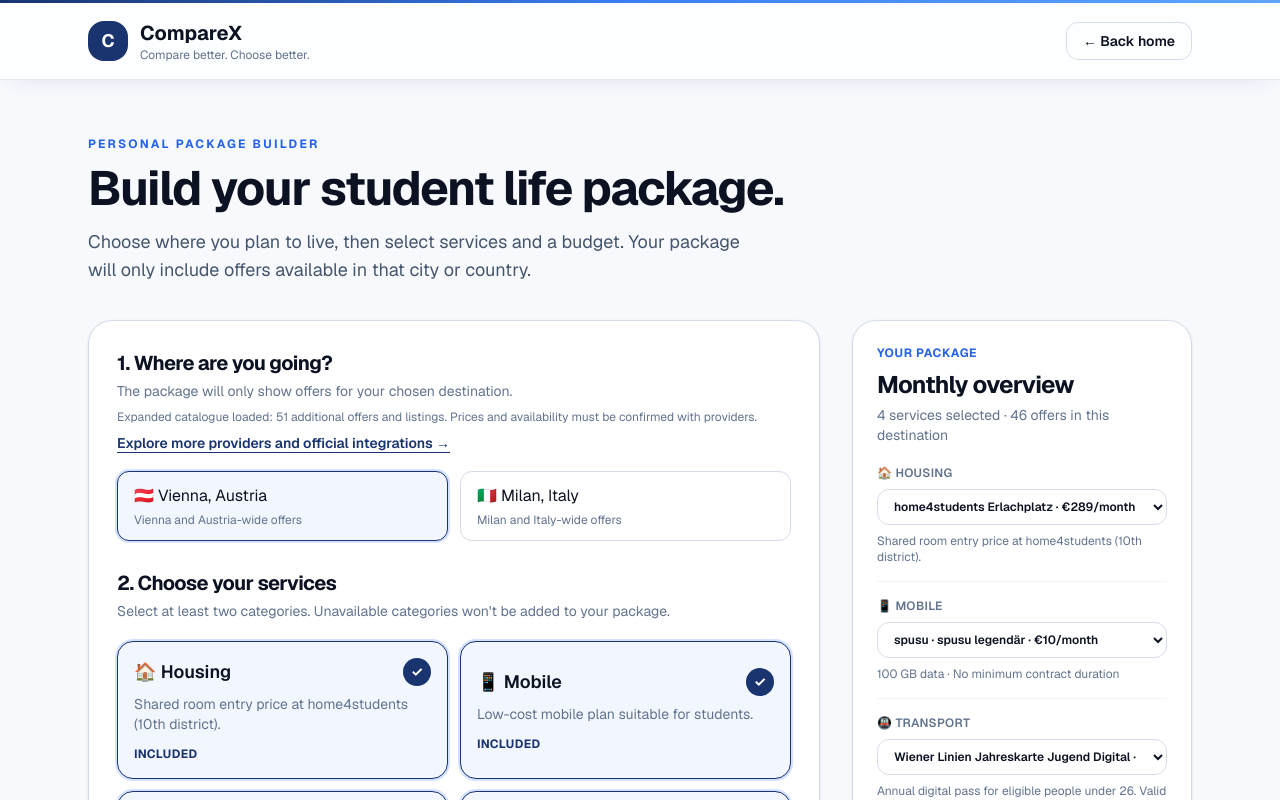
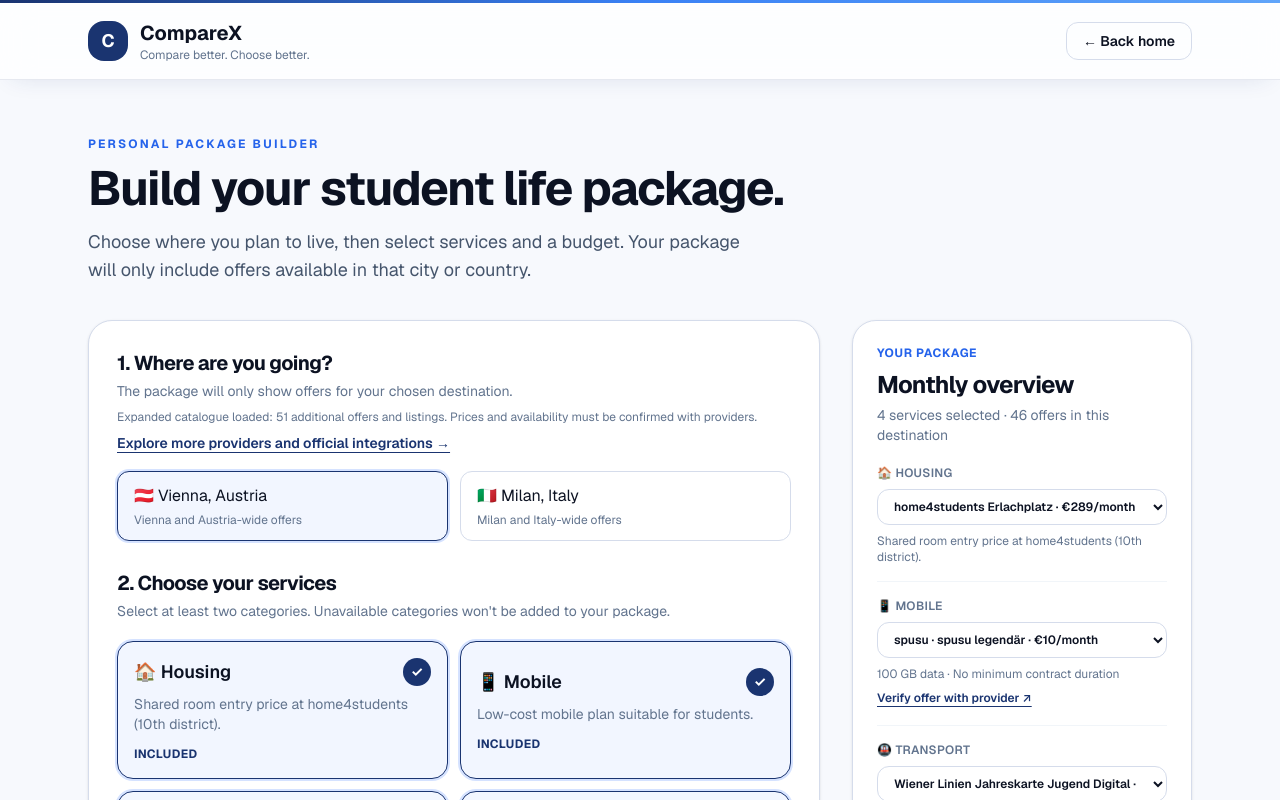
Before and after one commit to pietroconforti-blip/compareX, a Next.js app: page /package-builder in a window 1280 px wide. Shown: the top 800 px of the page. Built offline with nearby package versions, Linux system fonts and the light colour scheme.

Commit message:
Link selected offers to official provider pages

```diff
--- a/app/package-builder/page.tsx
+++ b/app/package-builder/page.tsx
@@ -61,6 +61,7 @@ export default function PackageBuilderPage() {
           transport: 7,
           description: String(o.availability ?? o.roomType ?? "Check current price and availability with the provider."),
           tags: ["housing", String(o.country ?? "").toLowerCase(), city.toLowerCase()],
+          sourceUrl: typeof o.officialUrl === "string" ? o.officialUrl : undefined,
         });
       }
 
@@ -79,6 +80,7 @@ export default function PackageBuilderPage() {
           transport: 5,
           description: `${Number(o.dataGB) || 0} GB data · ${String(o.contract ?? "Check current terms")}`,
           tags: ["mobile", String(o.country ?? "").toLowerCase()],
+          sourceUrl: typeof o.officialUrl === "string" ? o.officialUrl : undefined,
         });
       }
 
@@ -99,6 +101,7 @@ export default function PackageBuilderPage() {
             transport: category === "transport" ? 10 : 5,
             description: String(o.details ?? "Check current price and conditions with the provider."),
             tags: [category, String(o.country ?? "").toLowerCase(), String(o.city ?? "").toLowerCase()],
+            sourceUrl: typeof o.url === "string" ? o.url : undefined,
           });
         }
       }
@@ -231,6 +234,7 @@ export default function PackageBuilderPage() {
                     </select>
                   </label>
                   <p className="mt-2 text-xs text-slate-500">{chosen.description}</p>
+                  {chosen.sourceUrl && <a href={chosen.sourceUrl} target="_blank" rel="noreferrer" className="mt-2 inline-flex text-xs font-semibold text-[#1a3470] underline underline-offset-4 hover:text-[#2563eb]">Verify offer with provider ↗</a>}
                 </div>;
               })}
             </div>
```
